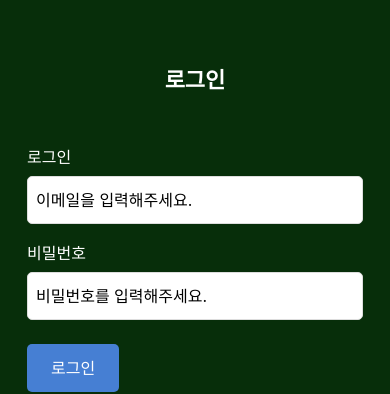
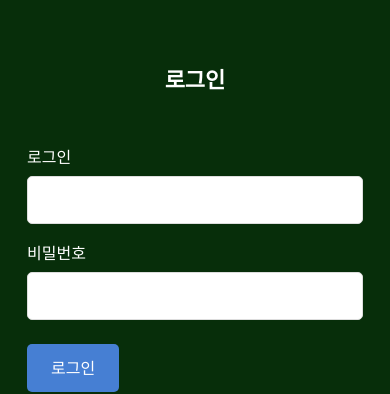
Before and after one commit to JOHYEONJUN39/project_reptile-king_reactnative, a React Native app: screen /LoginTab in a window 390 px wide. Shown: the top 394 px of the page. Built offline with nearby package versions, Linux system fonts and the light colour scheme.

Commit message:
🔨 chore : スタイルを自由に変更できるように修正

```diff
--- a/components/common/Input.tsx
+++ b/components/common/Input.tsx
@@ -2,7 +2,7 @@ import { Text, TextInput, StyleSheet } from 'react-native'
 import { useController } from 'react-hook-form'
 import type { AuthInput } from '../../types/Auth'
 
-const Input = ({ name, control, rules, placeholder, style }: AuthInput): JSX.Element => {
+const Input = ({ name, control, rules, placeholder, style, placeholderTextColor, secureText }: AuthInput): JSX.Element => {
   const { field, fieldState: { error } } = useController({
     control,
     defaultValue: '',
@@ -17,7 +17,9 @@ const Input = ({ name, control, rules, placeholder, style }: AuthInput): JSX.Ele
         onChangeText={field.onChange}
         style={[styles.input, style]}
         placeholder={placeholder}
+        placeholderTextColor={placeholderTextColor ?? '#fff'}
         maxLength={30}
+        secureTextEntry={secureText}
       />
       {error !== null && error !== undefined && <Text style={styles.error}>{error.message}</Text>}
     </>
```
